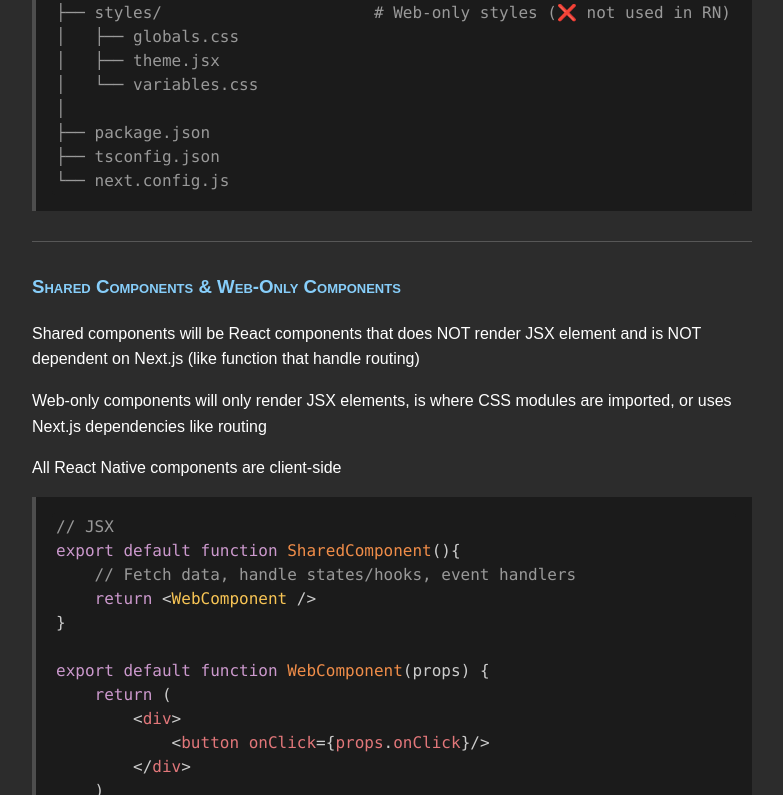
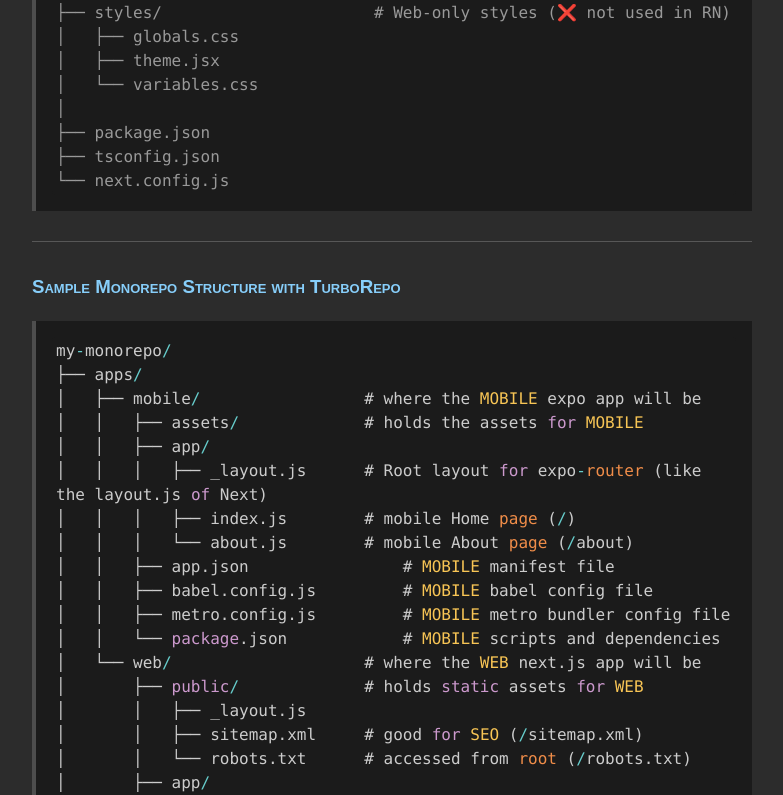
Before and after one commit to tuantrancode/tuantrancode.github.io, a Next.js app in the folder react/: page /React/react-mobile-ready in a window 1280 px wide. Shown: the part 2005-2800 px from the top of the page, without its empty margins (248-1031 px from the left). Built offline with nearby package versions, Linux system fonts and the light colour scheme.

Commit message:
Adds monorepo structure sample for react-mobile-ready

```diff
--- a/react/src/app/React/react-mobile-ready/page.js
+++ b/react/src/app/React/react-mobile-ready/page.js
@@ -1,36 +1,48 @@
 import CodeBlock from '@/components/shared/CodeBlock';
 
 export const metadata = {
-  title: "Getting React App  Ready for React Native",
-  description: "Notes to keep in mind when planning a React app that will migrate to the mobile version, React Native",
+  title: 'Getting React App  Ready for React Native',
+  description: 'Notes to keep in mind when planning a React app that will migrate to the mobile version, React Native',
 };
 
 export default function MobileReadyReact() {
-
   return (
     <>
       {/*<!-- MOBILE-READY -->*/}
       <section>
         <h2 className='page-header'>React Native Migration</h2>
         <p>
-          To help with mobile development, there are some areas to make note of while making the web version React.
-          It will allow more reusable code when starting the React Native project
+          To help with mobile development, there are some areas to make note of while making the web version React. It
+          will allow more reusable code when starting the React Native project
         </p>
         <ul>
-          <li><strong>Keep business logic independent</strong> : avoid putting it inside <code>pages</code>/</li>
-          <li><strong>Separate hooks, services, and state</strong> : these are fully reusable in React Native</li>
-          <li><strong>Use atomic components</strong> : reusable components that don’t depend on DOM APIs</li>
-          <li><strong>Limit CSS-in-JS to web-only components</strong> : since React Native uses <code>StyleSheet</code>/</li>
-          <li><strong>Avoid Next.js-specific APIs in your core logic</strong> : SSR/SSG code stays isolated</li>
+          <li>
+            <strong>Keep business logic independent</strong> : avoid putting it inside <code>pages</code>/
+          </li>
+          <li>
+            <strong>Separate hooks, services, and state</strong> : these are fully reusable in React Native
+          </li>
+          <li>
+            <strong>Use atomic components</strong> : reusable components that don’t depend on DOM APIs
+          </li>
+          <li>
+            <strong>Limit CSS-in-JS to web-only components</strong> : since React Native uses <code>StyleSheet</code>/
+          </li>
+          <li>
+            <strong>Avoid Next.js-specific APIs in your core logic</strong> : SSR/SSG code stays isolated
+          </li>
         </ul>
         <hr />
       </section>
 
       {/*<!-- FOLDER STRUCTURE -->*/}
       <section>
-        <h3 className='section-header' id='folderStructure'>Sample Structure to Make Next.js Project, Mobile-Ready</h3>
+        <h3 className='section-header' id='folderStructure'>
+          Sample Structure to Make Next.js Project, Mobile-Ready
+        </h3>
         <p>
-          Separate reusuable code from web-specific code to copy &amp; paste as much as possible over to the React Native project
+          Separate reusuable code from web-specific code to copy &amp; paste as much as possible over to the React
+          Native project
         </p>
         <CodeBlock language='jsx'>{`
 my-app/
@@ -96,14 +108,60 @@
         <hr />
       </section>
 
+      {/*<!-- SAMPLE MONOREPO STRUCTURE WITH TURBOREPO -->*/}
+      <section>
+        <h3 className='section-header' id='monorepo'>
+          Sample Monorepo Structure with TurboRepo
+        </h3>
+        <CodeBlock language='jsx'>{`
+my-monorepo/
+├── apps/
+│   ├── mobile/					# where the MOBILE expo app will be
+│   │   ├── assets/				# holds the assets for MOBILE
+│   │   ├── app/
+│   │   │   ├── _layout.js		# Root layout for expo-router (like the layout.js of Next)
+│   │   │   ├── index.js		# mobile Home page (/)
+│   │   │   └── about.js		# mobile About page (/about)
+│   │   ├── app.json				# MOBILE manifest file
+│   │   ├── babel.config.js			# MOBILE babel config file
+│   │   ├── metro.config.js			# MOBILE metro bundler config file
+│   │   └── package.json 			# MOBILE scripts and dependencies
+│   └── web/					# where the WEB next.js app will be
+│       ├── public/				# holds static assets for WEB
+│       │   ├── _layout.js
+│       │   ├── sitemap.xml     # good for SEO (/sitemap.xml)
+│       │   └── robots.txt      # accessed from root (/robots.txt)
+│       ├── app/
+│       │   ├── page.js			# Home page (/) - normal entry point
+│       │   ├── layout.js		# Optional Global Layout - entry point if file exist
+│       │   ├── global.css
+│       │   └── About/
+│       │       └── page.js		# web About page (/about)
+│       ├── jsconfig.js				# WEB compiler options: import alias
+│       ├── next.config.js			# WEB next.js bundler config file
+│       └── package.json			# WEB scripts and dependencies
+├── shared/						# Codes that will be shared between Next and Expo
+│   ├── assets/
+│   └── components/
+├── package.json				# turborepo and root dependencies, scripts, and overrides
+├── turbo.json					# turborepo config file
+└── eslint.config.mjs			# ESLint config file
+        `}</CodeBlock>
+        <hr />
+      </section>
+
       {/*<!-- SHARED COMPONENTS -->*/}
       <section>
-        <h3 className='section-header' id='sharedComponents'>Shared Components &amp; Web-Only Components</h3>
+        <h3 className='section-header' id='sharedComponents'>
+          Shared Components &amp; Web-Only Components
+        </h3>
         <p>
-          Shared components will be React components that does NOT render JSX element and is NOT dependent on Next.js (like function that handle routing)
+          Shared components will be React components that does NOT render JSX element and is NOT dependent on Next.js
+          (like function that handle routing)
         </p>
         <p>
-          Web-only components will only render JSX elements, is where CSS modules are imported, or uses Next.js dependencies like routing
+          Web-only components will only render JSX elements, is where CSS modules are imported, or uses Next.js
+          dependencies like routing
         </p>
         <p>All React Native components are client-side</p>
         <CodeBlock language='jsx'>{`
@@ -126,18 +184,18 @@
 
       {/*<!-- WHAT REACT NATIVE WILL NEED -->*/}
       <section>
-        <h3 className='section-header' id='rnRequirement'>What React Native will Need</h3>
+        <h3 className='section-header' id='rnRequirement'>
+          What React Native will Need
+        </h3>
         <ul>
-          <li>Redo routing on React Native using React Navigation</li>
+          <li>Redo routing on React Native using React Navigation or Expo Router for expo app</li>
           <li>Remake the UI components that makes use of JSX</li>
           <ul>
-            <li>Replace the HTML elements with React Native counterpart</li>
+            <li>Replace the HTML elements with React Native/ react-native-web counterpart</li>
           </ul>
           <li>Redo styling, because React Native does not support .css files</li>
         </ul>
       </section>
-
-
     </>
   );
 }
```
